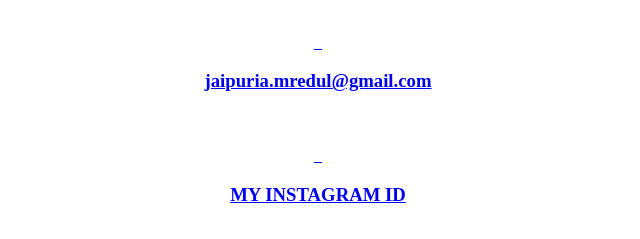
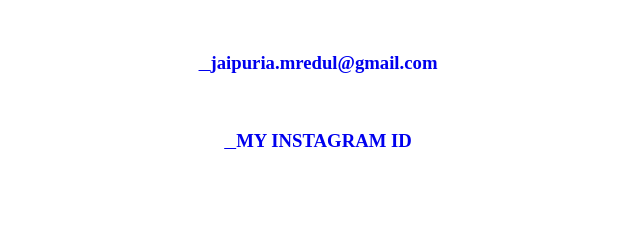
Before and after one commit to MREDULJAIPURIA/cm, a plain HTML site: page index.html in a window 1280 px wide. Shown: the part 2897-3136 px from the top of the page, without its empty margins (322-962 px from the left). After the commit the page ends 3094 px from the top, so only its background shows below. Drawn offline with Linux system fonts and the light colour scheme; some icons are missing.

Commit message:
Update style.css

```diff
--- a/style.css
+++ b/style.css
@@ -64,3 +64,6 @@
     margin: 0px;
     padding: 0px;
 }
+#contacts-1 h3{
+    display : inline-block;
+}
```
